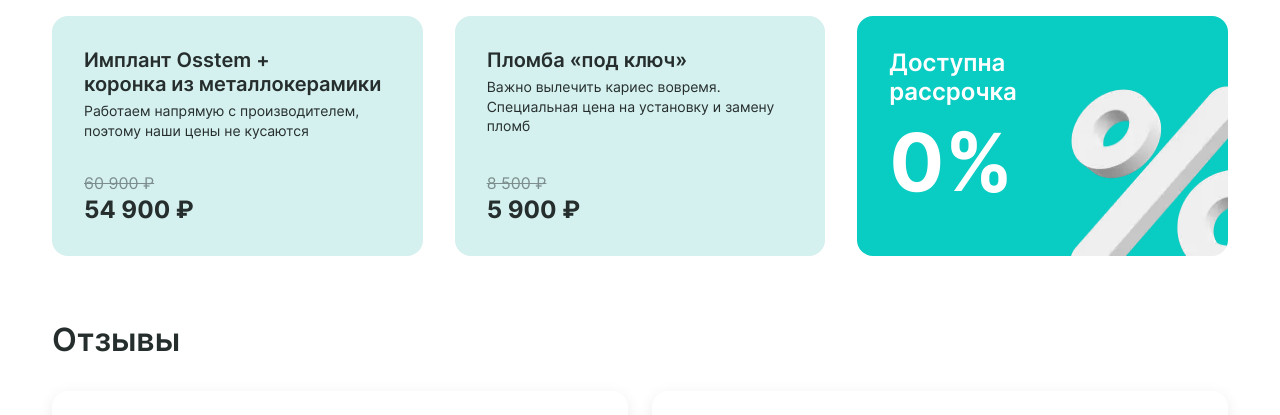
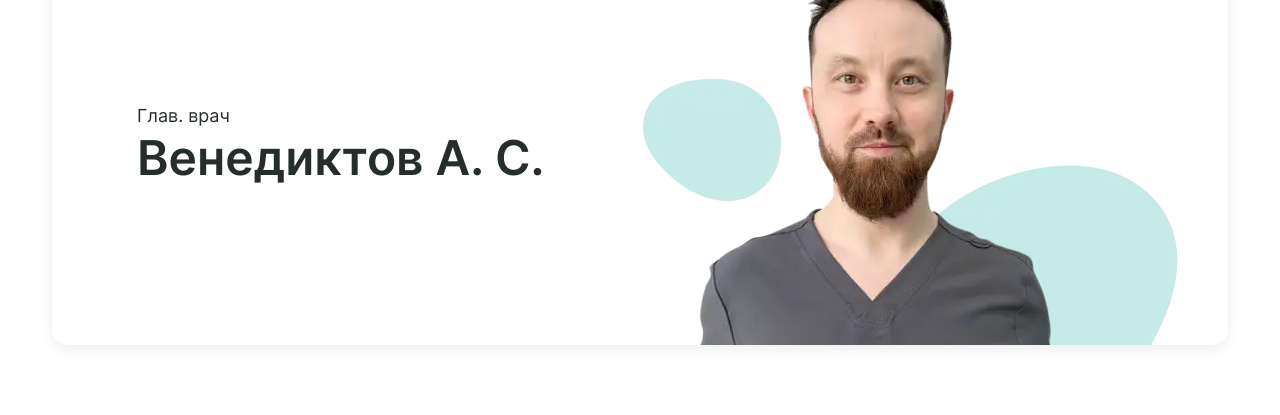
Before and after one commit to Qumansa/yastom, a website: page src/index.html in a window 1280 px wide. Shown: the part 681-1096 px from the top of the page. Drawn offline with nearby package versions, Linux system fonts and the light colour scheme; files that its build step writes are made by us from their sources; files whose address does not match are found by name.

Commit message:
Doctor
Верстка

```diff
--- /dev/null
+++ b/src/components/doctor.html
@@ -0,0 +1,11 @@
+<section class="doctor section">
+    <h2 class="sr-only">Глав. врач Венедиктов А. С.</h2>
+    <figure class="doctor__container container">
+        <figcaption class="doctor__caption">
+            <span class="doctor__post">Глав. врач</span>
+            <span class="doctor__name">Венедиктов А. С.</span>
+        </figcaption>
+        <img class="doctor__img" src="../img/doctor.webp" alt="Глав. врач Венедиктов А. С." width="466px"
+            height="400px">
+    </figure>
+</section>
--- a/src/index.html
+++ b/src/index.html
@@ -20,6 +20,7 @@
     @@include('components/header.html')
     <main>
         @@include('components/hero.html')
+        @@include('components/doctor.html')
         @@include('components/prices.html')
         @@include('components/testimonials.html')
     </main>
--- a/src/sass/_mixins.sass
+++ b/src/sass/_mixins.sass
@@ -23,3 +23,6 @@
 @mixin largeFontSize
     font-size: 3.4rem
     line-height: 4.2rem
+
+@mixin baseBoxShadow
+    box-shadow: 0 0.4rem 1.6rem rgba(0, 0, 0, 0.08)
--- /dev/null
+++ b/src/sass/components/_doctor.sass
@@ -0,0 +1,24 @@
+.doctor
+    &__container
+        display: flex
+        align-items: center
+        padding-left: 8.5rem
+        min-height: 40rem
+        background: url('../img/doctor-bg.webp') center/cover no-repeat
+        border-radius: 1.6rem
+        @include baseBoxShadow
+    &__caption
+        display: flex
+        flex-direction: column
+    &__post
+        font-size: 1.8rem
+        line-height: 140%
+    &__name
+        font-size: 4.8rem
+        font-weight: 600
+    &__img
+        margin-left: 7rem
+        max-width: 46.6rem
+        width: 100%
+        max-height: 40rem
+        object-fit: cover
--- a/src/sass/components/_testimonials.sass
+++ b/src/sass/components/_testimonials.sass
@@ -11,7 +11,7 @@
         align-items: center
         padding: 3rem
         border-radius: 1.6rem
-        box-shadow: 0 0.4rem 1.6rem rgba(0, 0, 0, 0.08)
+        @include baseBoxShadow
     &__rating
         font-size: 2rem
         font-weight: 700
--- a/src/sass/main.sass
+++ b/src/sass/main.sass
@@ -5,6 +5,7 @@
 
 @import 'components/header'
 @import 'components/hero'
+@import 'components/doctor'
 @import 'components/prices'
 @import 'components/testimonials'
 @import 'components/footer'
```
Also changed, not shown: dist/css/main.min.css, dist/img/doctor-bg.webp (added), dist/img/doctor.webp (added), dist/index.html, src/img/doctor-bg.png (added), src/img/doctor.png (added).
